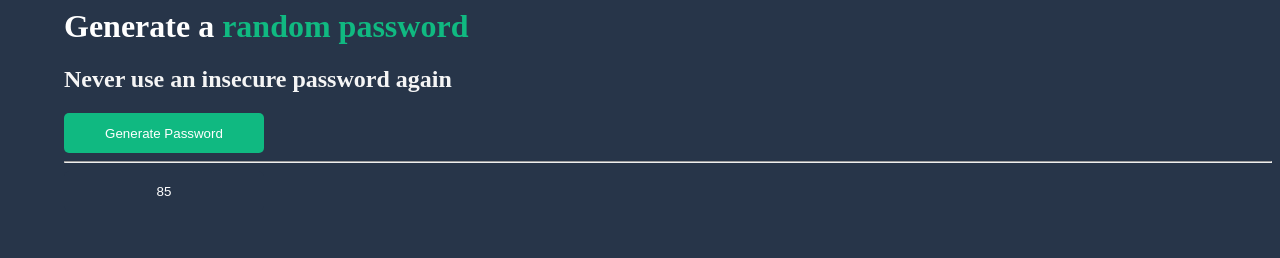
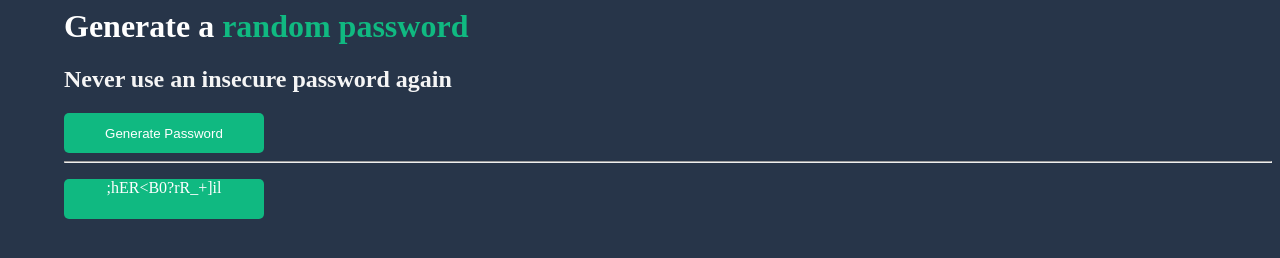
Before and after one commit to asvirts/password-generator, a plain HTML site: page index.html in a window 1280 px wide. Both pictures are taken after a click on the button "Generate Password". Drawn offline with Linux system fonts and the light colour scheme.

Commit message:
now returns 15 random characters from the array

```diff
--- a/index.html
+++ b/index.html
@@ -8,7 +8,7 @@
         <h2>Never use an insecure password again</h2>
         <button onclick="generatePassword()">Generate Password</button>
         <hr>
-        <button id="generated-password"></button>
+        <p id="generated-password"></p}>
 
         <script src="index.js"></script>
     </body>
--- a/index.js
+++ b/index.js
@@ -1,10 +1,30 @@
-const characters = ["A","B","C","D","E","F","G","H","I","J","K","L","M","N","O","P","Q","R","S","T","U","V","W","X","Y","Z","a","b","c","d","e","f","g","h","i","j","k","l","m","n","o","p","q","r","s","t","u","v","w","x","y","z", "0", "1", "2", "3", "4", "5", "6", "7", "8", "9","~","`","!","@","#","$","%","^","&","*","(",")","_","-","+","=","{","[","}","]",",","|",":",";","<",">",".","?",
+const characters =["A","B","C","D","E","F","G","H","I","J","K","L","M","N","O","P","Q","R","S","T","U","V","W","X","Y","Z","a","b","c","d","e","f","g","h","i","j","k","l","m","n","o","p","q",
+"r","s","t","u","v","w","x","y","z", "0", "1", "2", "3", "4", "5", "6", "7", "8", "9","~","`","!","@","#","$","%","^","&","*","(",")","_","-","+","=","{","[","}","]",",","|",":",";","<",">",".","?",
 "/"];
 
 generatedPasswordEl = document.getElementById("generated-password")
 
+
+// Generate Password button
+
 function generatePassword() {
-    let selector = Math.floor(Math.random() * characters.length)
-    generatedPasswordEl.innerHTML = selector
+    let selector1 = Math.floor(Math.random() * characters.length)
+    let selector2 = Math.floor(Math.random() * characters.length)
+    let selector3 = Math.floor(Math.random() * characters.length)
+    let selector4 = Math.floor(Math.random() * characters.length)
+    let selector5 = Math.floor(Math.random() * characters.length)
+    let selector6 = Math.floor(Math.random() * characters.length)
+    let selector7 = Math.floor(Math.random() * characters.length)
+    let selector8 = Math.floor(Math.random() * characters.length)
+    let selector9 = Math.floor(Math.random() * characters.length)
+    let selector10 = Math.floor(Math.random() * characters.length)
+    let selector11 = Math.floor(Math.random() * characters.length)
+    let selector12 = Math.floor(Math.random() * characters.length)
+    let selector13 = Math.floor(Math.random() * characters.length)
+    let selector14 = Math.floor(Math.random() * characters.length)
+    let selector15 = Math.floor(Math.random() * characters.length)
+    generatedPasswordEl.textContent = characters[selector1] + characters[selector2] + characters[selector3] + characters[selector4] + characters[selector5] +
+                                        characters[selector6] + characters[selector7] + characters[selector8] + characters[selector9] + characters[selector10] +
+                                        characters[selector11] + characters[selector12] + characters[selector13] + characters[selector14] + characters[selector15]
 
 }
--- a/styles.css
+++ b/styles.css
@@ -2,6 +2,9 @@ body {
     background-color: #273549;
     margin-left: 5%;
 }
+
+
+/* Buttons */
 
 button {
     background-color: #10B981;
@@ -13,13 +16,17 @@ button {
 }
 
 #generated-password {
-    background-color: #273549;
+    background-color: #10B981;
     border: none;
     border-radius: 5px;
     color: white;
     height: 40px;
-    width: 200px
+    width: 200px;
+    text-align: center;
 }
+
+
+/* Headings */
 
 h1 {
     color: white;
```
